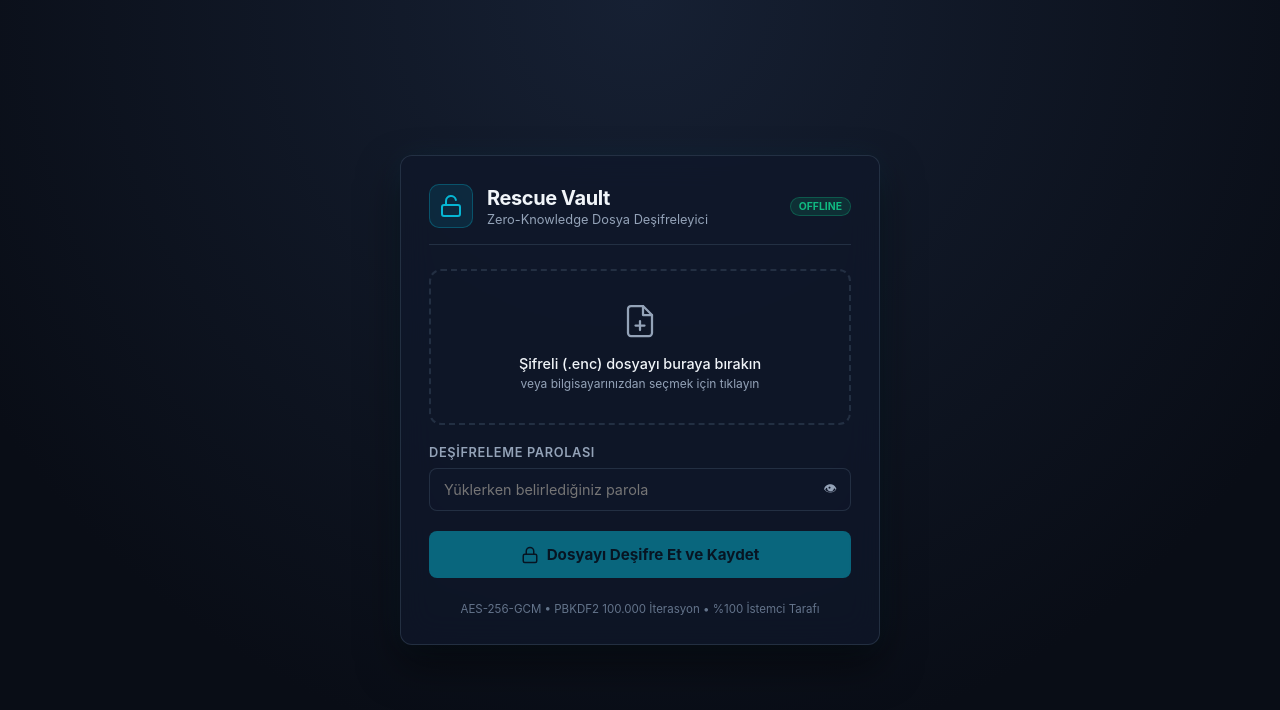
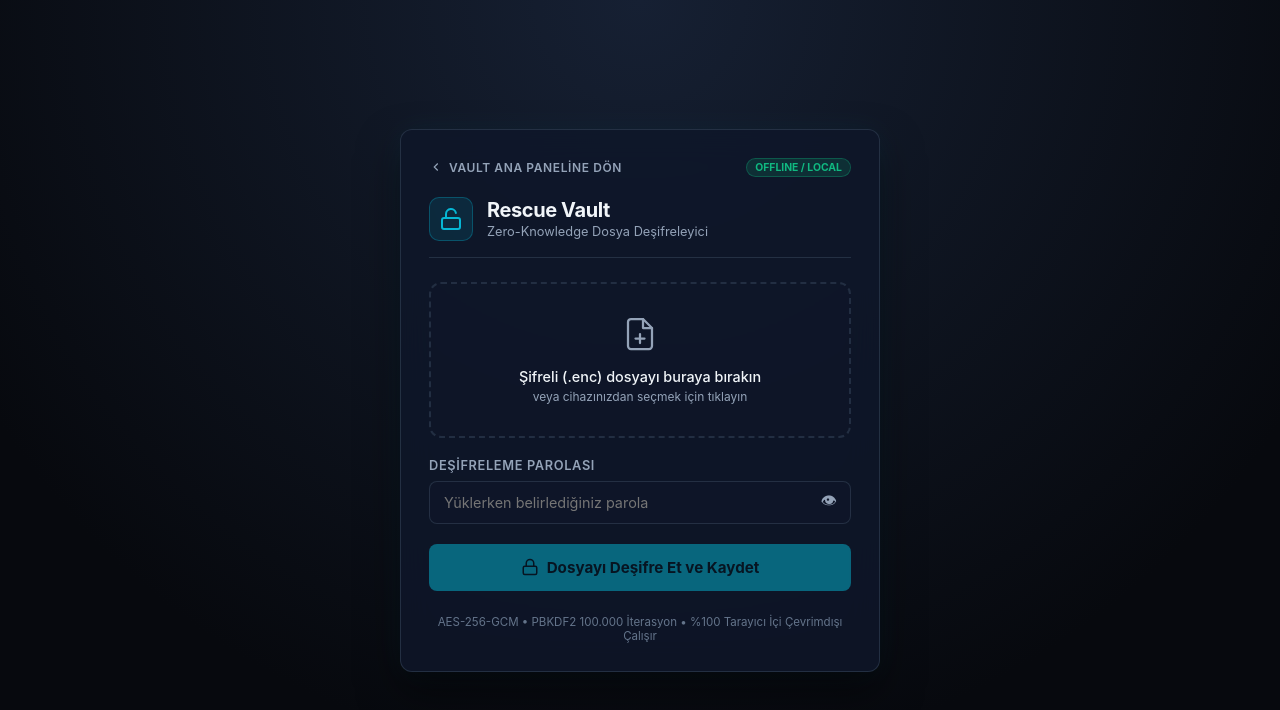
Before and after one commit to BigDesigner/project-gdrive, a website: page public/decrypt.html in a window 1280 px wide. Drawn offline with Linux system fonts and the light colour scheme.

Commit message:
feat: integrate offline decryptor into cloudflare pages admin dashboard

```diff
--- a/tools/decrypt.html
+++ b/public/decrypt.html
@@ -6,8 +6,8 @@
   <title>Rescue Vault - Dosya Deşifreleyici</title>
   <style>
     :root {
-      --bg: #090d16;
-      --card-bg: rgba(15, 23, 42, 0.75);
+      --bg: #07090e;
+      --card-bg: rgba(15, 23, 42, 0.85);
       --border: rgba(51, 65, 85, 0.6);
       --border-focus: #06b6d4;
       --primary: #06b6d4;
@@ -47,6 +47,29 @@
       backdrop-filter: blur(16px);
       box-shadow: 0 20px 40px rgba(0, 0, 0, 0.5), 0 0 30px rgba(6, 182, 212, 0.08);
       padding: 28px;
+    }
+
+    .top-nav {
+      display: flex;
+      justify-content: space-between;
+      align-items: center;
+      margin-bottom: 20px;
+    }
+
+    .back-link {
+      display: inline-flex;
+      align-items: center;
+      gap: 6px;
+      color: var(--text-muted);
+      text-decoration: none;
+      font-size: 0.75rem;
+      font-weight: 600;
+      letter-spacing: 0.05em;
+      transition: color 0.2s;
+    }
+
+    .back-link:hover {
+      color: var(--primary);
     }
 
     .header {
@@ -170,6 +193,7 @@
       cursor: pointer;
       padding: 4px;
       border-radius: 4px;
+      font-size: 1rem;
     }
     .remove-file-btn:hover {
       color: var(--danger);
@@ -185,7 +209,6 @@
       font-weight: 600;
       color: var(--text-muted);
       margin-bottom: 8px;
-      text-transform: uppercase;
       letter-spacing: 0.05em;
     }
 
@@ -219,6 +242,7 @@
       color: var(--text-muted);
       cursor: pointer;
       padding: 4px;
+      font-size: 1rem;
     }
 
     .btn-action {
@@ -281,6 +305,16 @@
 </head>
 <body>
   <div class="container">
+    <div class="top-nav">
+      <a href="index.html" class="back-link">
+        <svg width="14" height="14" viewBox="0 0 24 24" fill="none" stroke="currentColor" stroke-width="2">
+          <polyline points="15 18 9 12 15 6"></polyline>
+        </svg>
+        VAULT ANA PANELİNE DÖN
+      </a>
+      <div class="badge">OFFLINE / LOCAL</div>
+    </div>
+
     <div class="header">
       <div class="header-icon">
         <svg width="24" height="24" viewBox="0 0 24 24" fill="none" stroke="currentColor" stroke-width="2" stroke-linecap="round" stroke-linejoin="round">
@@ -292,7 +326,6 @@
         <h1>Rescue Vault</h1>
         <p>Zero-Knowledge Dosya Deşifreleyici</p>
       </div>
-      <div class="badge">OFFLINE</div>
     </div>
 
     <!-- Dropzone -->
@@ -306,7 +339,7 @@
         </svg>
       </div>
       <p>Şifreli (.enc) dosyayı buraya bırakın</p>
-      <span>veya bilgisayarınızdan seçmek için tıklayın</span>
+      <span>veya cihazınızdan seçmek için tıklayın</span>
       <input type="file" id="fileInput" accept=".enc" style="display: none;">
     </div>
 
@@ -325,7 +358,7 @@
 
     <!-- Password Input -->
     <div class="form-group">
-      <label for="password">Deşifreleme Parolası</label>
+      <label for="password">DEŞİFRELEME PAROLASI</label>
       <div class="input-wrapper">
         <input type="password" id="password" placeholder="Yüklerken belirlediğiniz parola">
         <button type="button" id="togglePasswordBtn">👁</button>
@@ -345,7 +378,7 @@
     <div class="status-box" id="statusBox"></div>
 
     <div class="footer">
-      AES-256-GCM • PBKDF2 100.000 İterasyon • %100 İstemci Tarafı
+      AES-256-GCM • PBKDF2 100.000 İterasyon • %100 Tarayıcı İçi Çevrimdışı Çalışır
     </div>
   </div>
 
```
Also changed, not shown: public/index.html (+18 -3 lines), 1 other file.
